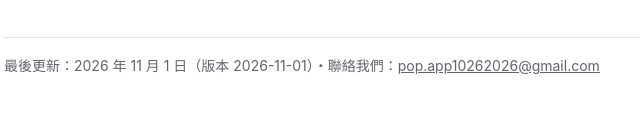
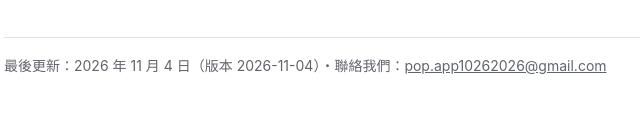
Before and after one commit to popapp10262026/pop-legal, a plain HTML site: page index.html in a window 1280 px wide. Shown: the part 299-412 px from the top of the page, 292-932 px from the left. Drawn offline with Linux system fonts and the light colour scheme.

Commit message:
Add files via upload

```diff
--- a/index.html
+++ b/index.html
@@ -37,7 +37,7 @@ a { color: inherit; }
 <li><a href="privacy.html">隱私權政策</a></li>
 <li><a href="community.html">社群規範</a></li>
 </ul>
-<footer>最後更新：2026 年 11 月 1 日（版本 2026-11-01）・聯絡我們：<a href="mailto:pop.app10262026@gmail.com">pop.app10262026@gmail.com</a></footer>
+<footer>最後更新：2026 年 11 月 4 日（版本 2026-11-04）・聯絡我們：<a href="mailto:pop.app10262026@gmail.com">pop.app10262026@gmail.com</a></footer>
 </main>
 </body>
 </html>
```
